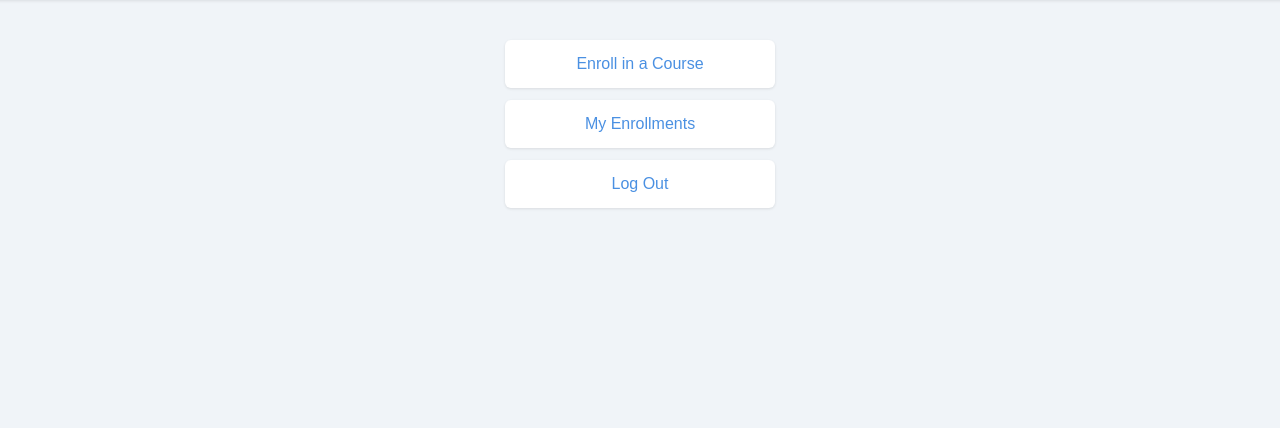
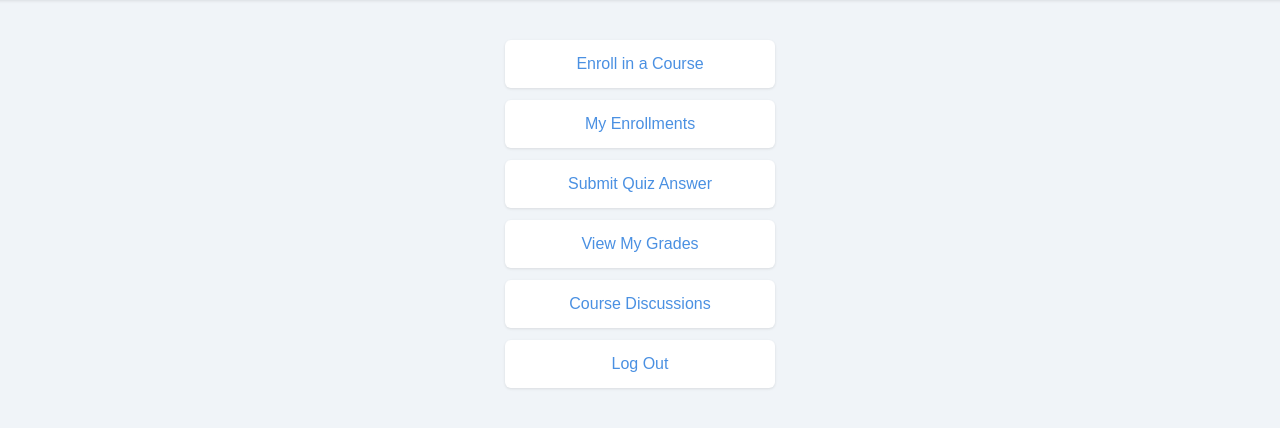
Before and after one commit to shawonnn007/CoreClass--Online-Learning-Management-System, a PHP site: page /dashboard_student.php in a window 1280 px wide. Shown: the part 77-505 px from the top of the page. Run offline with PHP 8.4, Linux system fonts and the light colour scheme; the visitor is signed in with stand-in values (Sample User, id 1).

Commit message:
Update dashboard_student.php

```diff
--- a/dashboard_student.php
+++ b/dashboard_student.php
@@ -1,6 +1,5 @@
 <?php
 session_start();
-
 if (!isset($_SESSION['role']) || $_SESSION['role'] !== 'student') {
     header("Location: login.html");
     exit;
@@ -32,7 +31,10 @@ if (!isset($_SESSION['role']) || $_SESSION['role'] !== 'student') {
 
   <nav>
     <a href="enrollment_module.php">Enroll in a Course</a>
-    <a href="enrollment_module.php">My Enrollments</a>
+    <a href="studentenroll_view.php">My Enrollments</a>
+    <a href="submit_quiz.php">Submit Quiz Answer</a>
+    <a href="view_grades.php">View My Grades</a>
+    <a href="forum_student.php">Course Discussions</a>
     <a href="logout.php">Log Out</a>
   </nav>
 
```
